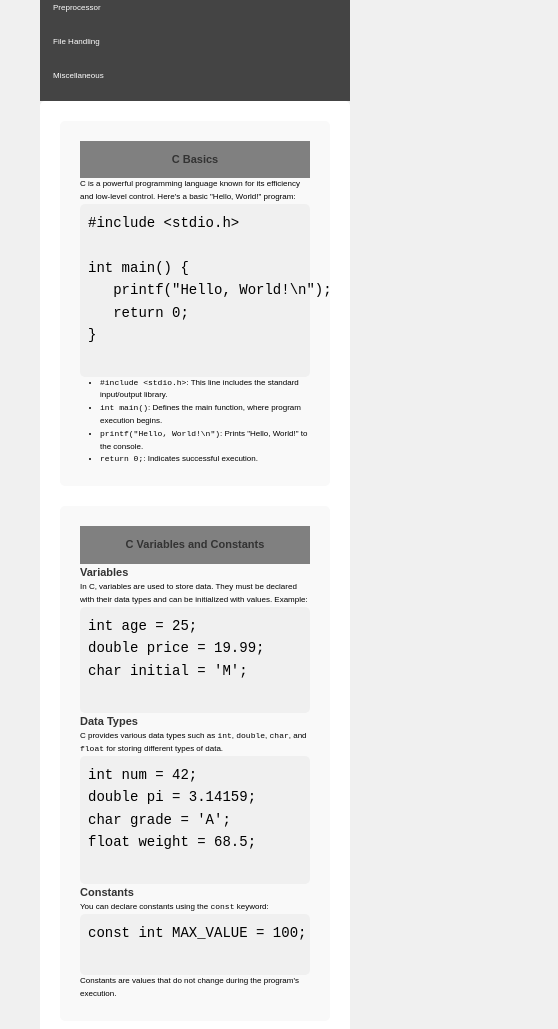
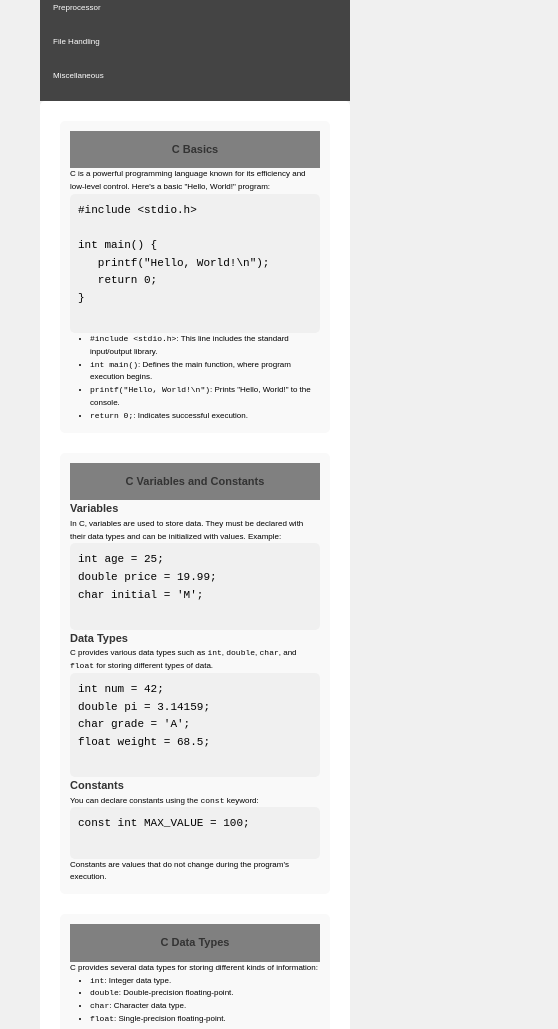
Before and after one commit to JOSHUA-A69/C-Documentation, a plain HTML site: page C documentation.html in a window 390 px wide. Shown: the part 460-1489 px from the top of the page, 558 px wide, since content can reach past the window. Drawn offline with Linux system fonts and the light colour scheme.

Commit message:
Update Cdocx.css

```diff
--- a/Cdocx.css
+++ b/Cdocx.css
@@ -96,13 +96,14 @@ footer a:hover {
         padding: 8px; /* Slightly larger padding for mobile links */
     }
     #main-doc {
-        padding: 20ppx;
+        padding: 10ppx;
     }
     .main-section {
-        padding: 20px;
+        padding: 10px;
     }
     pre {
         padding: 8px;
+        font-size:11px;
     }
     h1, h2 {
         font-size: 11px; /* Adjust heading font size for mobile */
```
